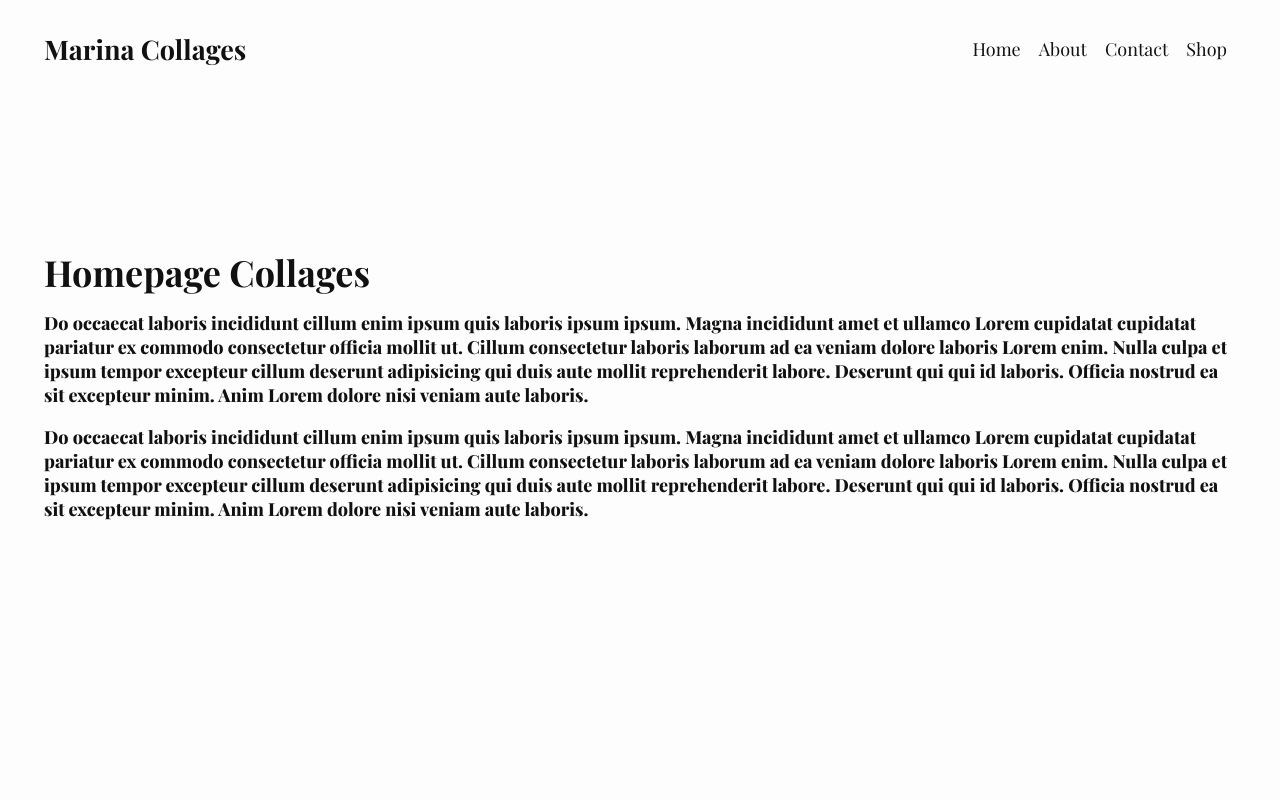
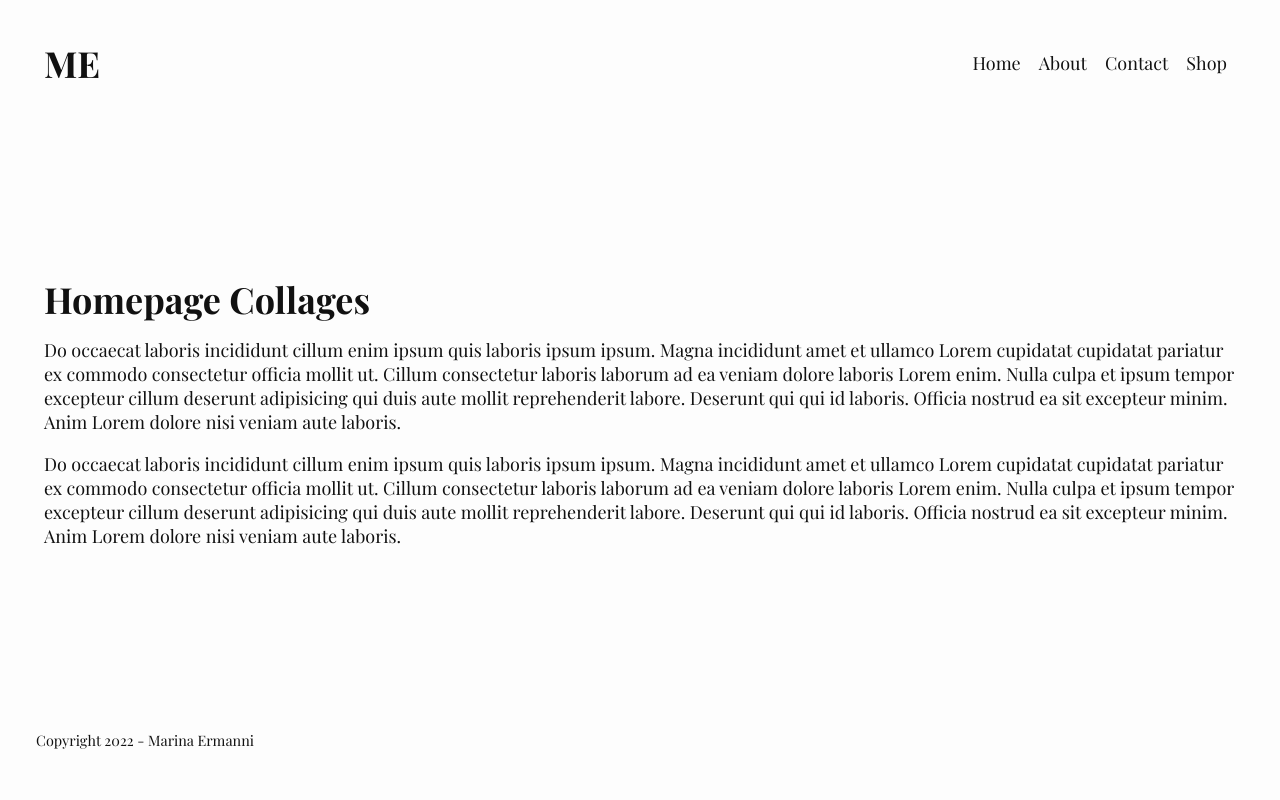
Before and after one commit to jfvandermousen/marina-portfolio, a Next.js app: page / in a window 1280 px wide. Shown: the top 800 px of the page. Built offline with nearby package versions, Linux system fonts and the light colour scheme; a web font is replaced by a local one.

Commit message:
add Head , Image Next, css

```diff
--- a/components/Footer.js
+++ b/components/Footer.js
@@ -2,7 +2,9 @@ import React from 'react'
 
 const Footer = () => {
   return (
-    <footer>Copyright 2022 - Marina Collages</footer>
+    <footer>
+      <p>Copyright 2022 - Marina Ermanni</p>
+    </footer>
   )
 }
 
--- a/components/Navbar.js
+++ b/components/Navbar.js
@@ -4,7 +4,7 @@ const Navbar = () => {
   return (
     <nav>
         <div className='logo'>
-           <h1>Marina Collages</h1>
+           <h1>ME</h1>
         </div>
         <div className='menu'>
         <Link href="/"><a>Home</a></Link>
--- a/pages/index.js
+++ b/pages/index.js
@@ -6,8 +6,9 @@ export default function Home() {
   return (
     <div className={styles.container}>
       <Head>
-        <title>Marina collages</title>
+        <title>Marina Ermanni | Home</title>
         <meta name="description" content="Collages portfolio of Marina Ermanni" />
+        <meta name="keywords" content="Marina Ermanni, collages, portfolio, artistic, composition, paper, photographs" />
         <link rel="icon" href="/favicon.ico" />
       </Head>
       <h1 className={styles.title}>Homepage Collages</h1>
--- a/styles/Home.module.css
+++ b/styles/Home.module.css
@@ -5,14 +5,6 @@
 }
 
 
-.footer {
-  display: flex;
-  flex: 1;
-  padding: 2rem 0;
-  border-top: 1px solid #eaeaea;
-  justify-content: center;
-  align-items: center;
-}
 
 .footer a {
   display: flex;
--- a/styles/globals.css
+++ b/styles/globals.css
@@ -23,17 +23,39 @@ html {
   align-items: center;
   margin: 0.5rem auto 5rem;
  }
+ .logo h1 {
+   font-size: 2rem;
+ }
 
  .menu a {
-   text-decoration: none;
    padding: 0.5rem;
    color: #111;
  }
 
- footer {
-   padding: 1.5rem 0;
+ a {
+  text-decoration: none;
  }
 
- .error-page h2,p {
-   font-weight: 800;
+ footer {
+   position:absolute;
+   bottom: 0;
+   left: 0;
+   padding: 2rem;
+   font-weight: 200;
  }
+ footer > p {
+  font-size: 0.8rem;
+  font-weight: 200;
+}
+.error-page {
+  display: flex;
+  justify-content: center;
+  align-items: center;
+  flex-wrap: wrap;
+  gap: 10%;
+}
+
+
+ .error-page h2, p {
+   font-weight: 100;
+ }
```
Also changed, not shown: pages/404.js (+15 -6 lines), pages/about.js (+8 -0 lines), public/vercel.svg (deleted), public/walk_error_page.jpg (added).
